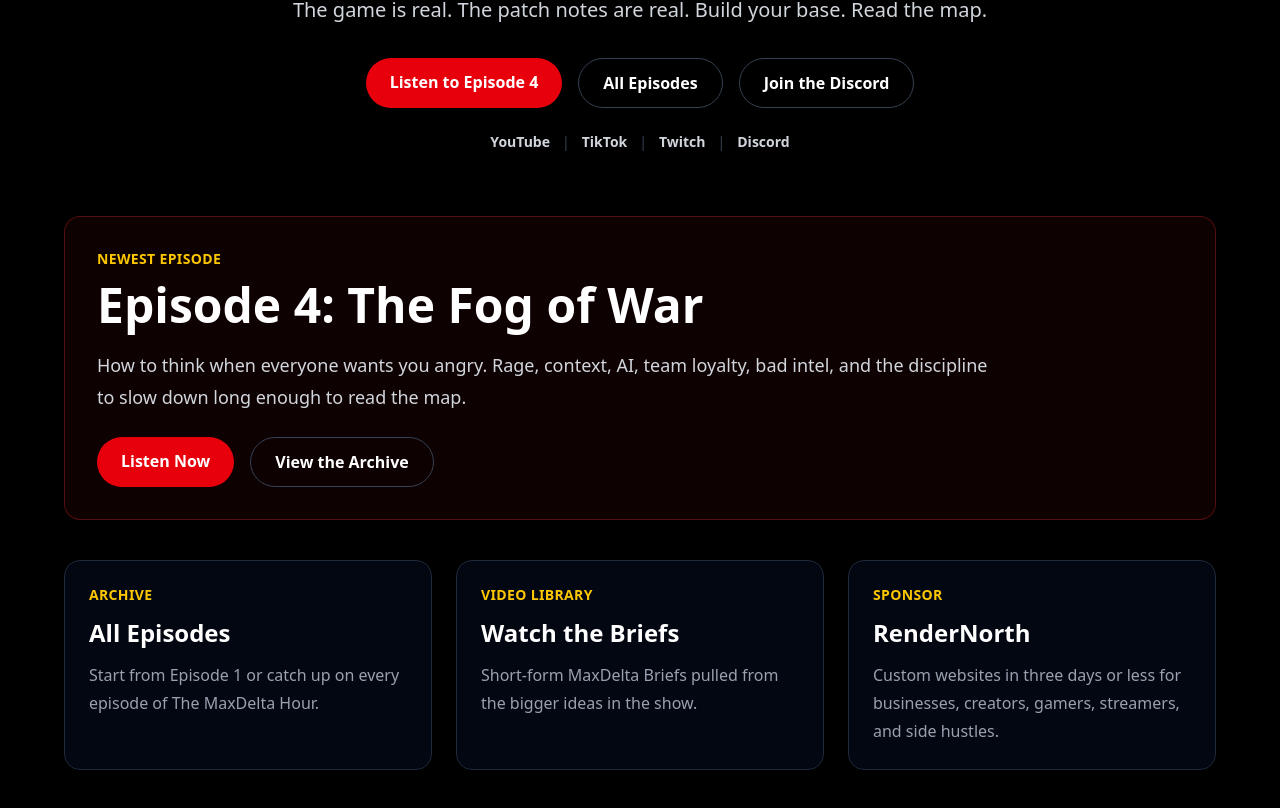
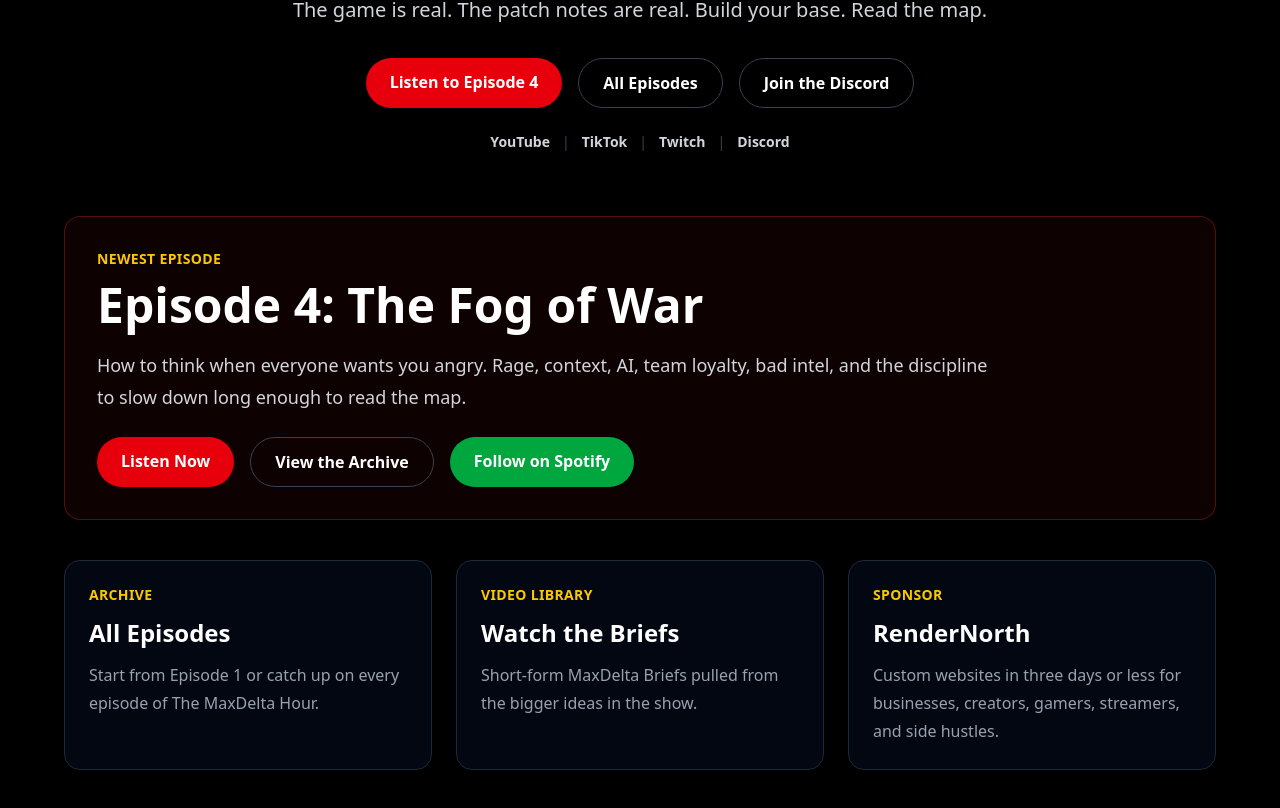
Before and after one commit to Maxdelta/maxdelta-hour, a Next.js app: page / in a window 1280 px wide. Shown: the part 482-1290 px from the top of the page. Built offline with nearby package versions, Linux system fonts and the light colour scheme.

Commit message:
Add Spotify link to homepage

```diff
--- a/pages/index.tsx
+++ b/pages/index.tsx
@@ -135,6 +135,14 @@ export default function Home() {
               >
                 View the Archive
               </Link>
+              <a
+                href="https://open.spotify.com/show/033CNPXSjIfZtnyT1hUrwt"
+                target="_blank"
+                rel="noopener noreferrer"
+                className="bg-green-600 hover:bg-green-700 text-white font-bold py-3 px-6 rounded-full transition"
+              >
+                Follow on Spotify
+              </a>
             </div>
           </section>
 
```
